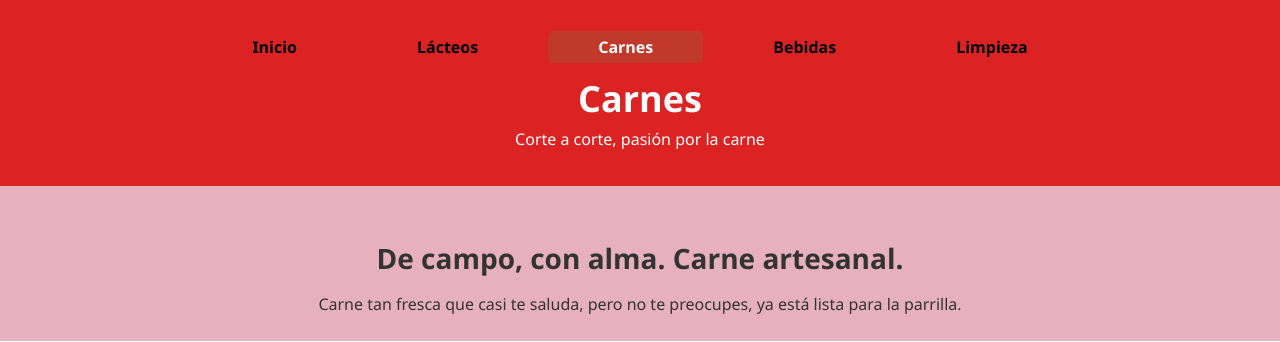
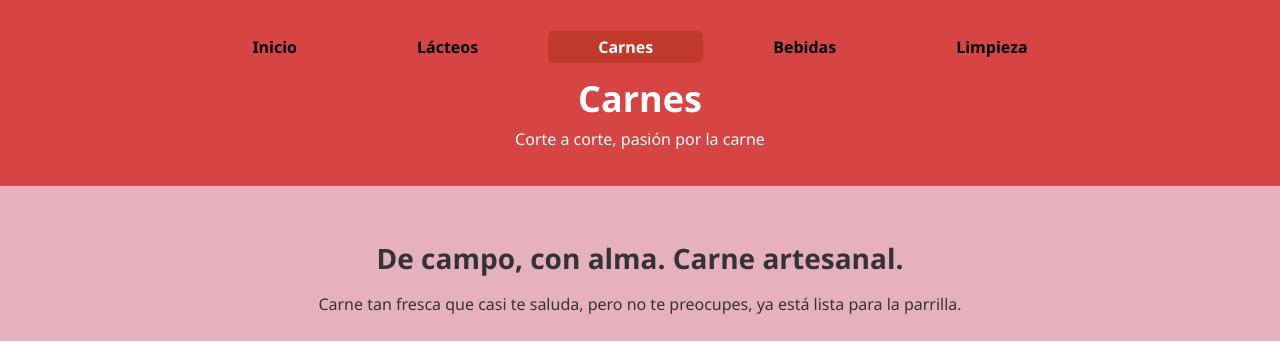
Before and after one commit to DaYascaribay/AWS-Ejercicio2-DigitalOcean, a Flask app: page / in a window 1280 px wide. Shown: the top 342 px of the page. Run offline with Flask 3, Linux system fonts and the light colour scheme.

Commit message:
se cambio el color 5

```diff
--- a/static/CSS/pagina1.css
+++ b/static/CSS/pagina1.css
@@ -9,7 +9,7 @@ body {
 
 /* Encabezado */
 .header {
-  background-color: #db2323;
+  background-color: #d64444;
   color: white;
   padding: 20px;
   text-align: center;
```
